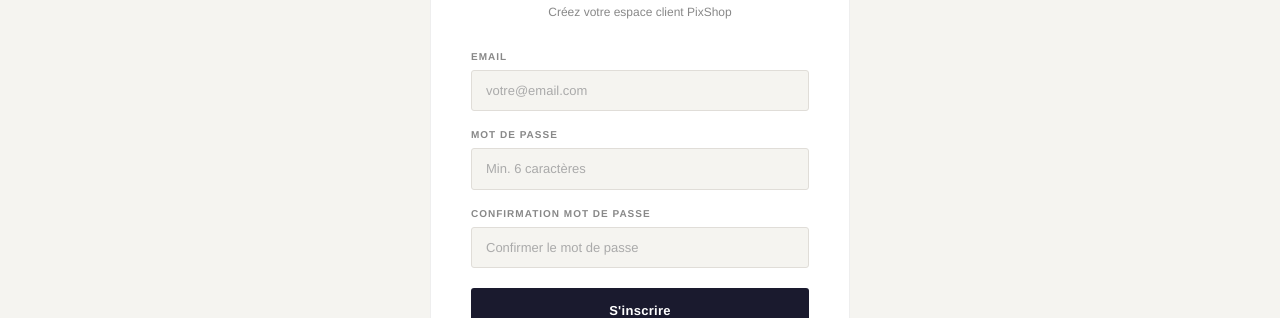
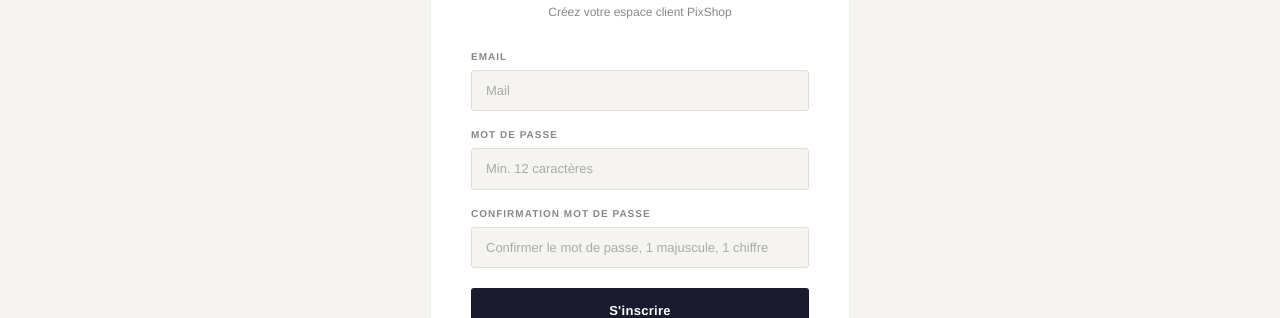
Before and after one commit to ZhAlann/pixlocation-shop, a Next.js app: page /signup in a window 1280 px wide. Shown: the part 302-620 px from the top of the page. Built offline with nearby package versions, Linux system fonts and the light colour scheme; no server answers.

Commit message:
feat: add client-side password validation on signup

```diff
--- a/app/signup/page.tsx
+++ b/app/signup/page.tsx
@@ -21,6 +21,18 @@ export default function SignupPage() {
         setError("");
         if (password !== confirm) {
             setError("Les mots de passe ne correspondent pas.");
+            return;
+        }
+        if (password.length < 12) {
+            setError("Le mot de passe doit contenir au moins 12 caractères.");
+            return;
+        }
+        if (!/[A-Z]/.test(password)) {
+            setError("Le mot de passe doit contenir au moins une lettre majuscule.");
+            return;
+        }
+        if (!/[0-9]/.test(password)) {
+            setError("Le mot de passe doit contenir au moins un chiffre.");
             return;
         }
         setLoading(true);
@@ -67,7 +79,7 @@ export default function SignupPage() {
                                 type="email"
                                 value={email}
                                 onChange={(e) => setEmail(e.target.value)}
-                                placeholder="votre@email.com"
+                                placeholder="Mail"
                                 required
                             />
                         </div>
@@ -78,7 +90,7 @@ export default function SignupPage() {
                                 type="password"
                                 value={password}
                                 onChange={(e) => setPassword(e.target.value)}
-                                placeholder="Min. 6 caractères"
+                                placeholder="Min. 12 caractères"
                                 required
                             />
                         </div>
@@ -89,7 +101,7 @@ export default function SignupPage() {
                                 type="password"
                                 value={confirm}
                                 onChange={(e) => setConfirm(e.target.value)}
-                                placeholder="Confirmer le mot de passe"
+                                placeholder="Confirmer le mot de passe, 1 majuscule, 1 chiffre"
                                 required
                             />
                         </div>
```
